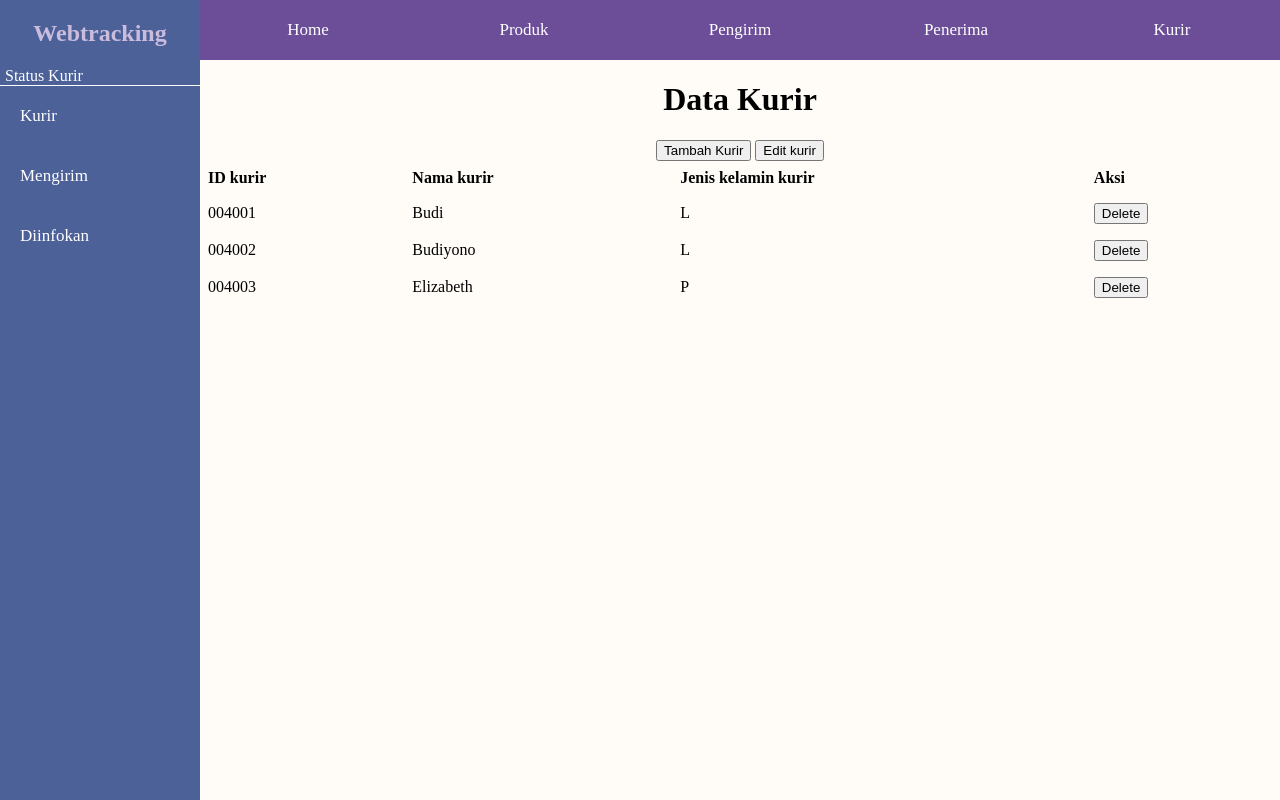
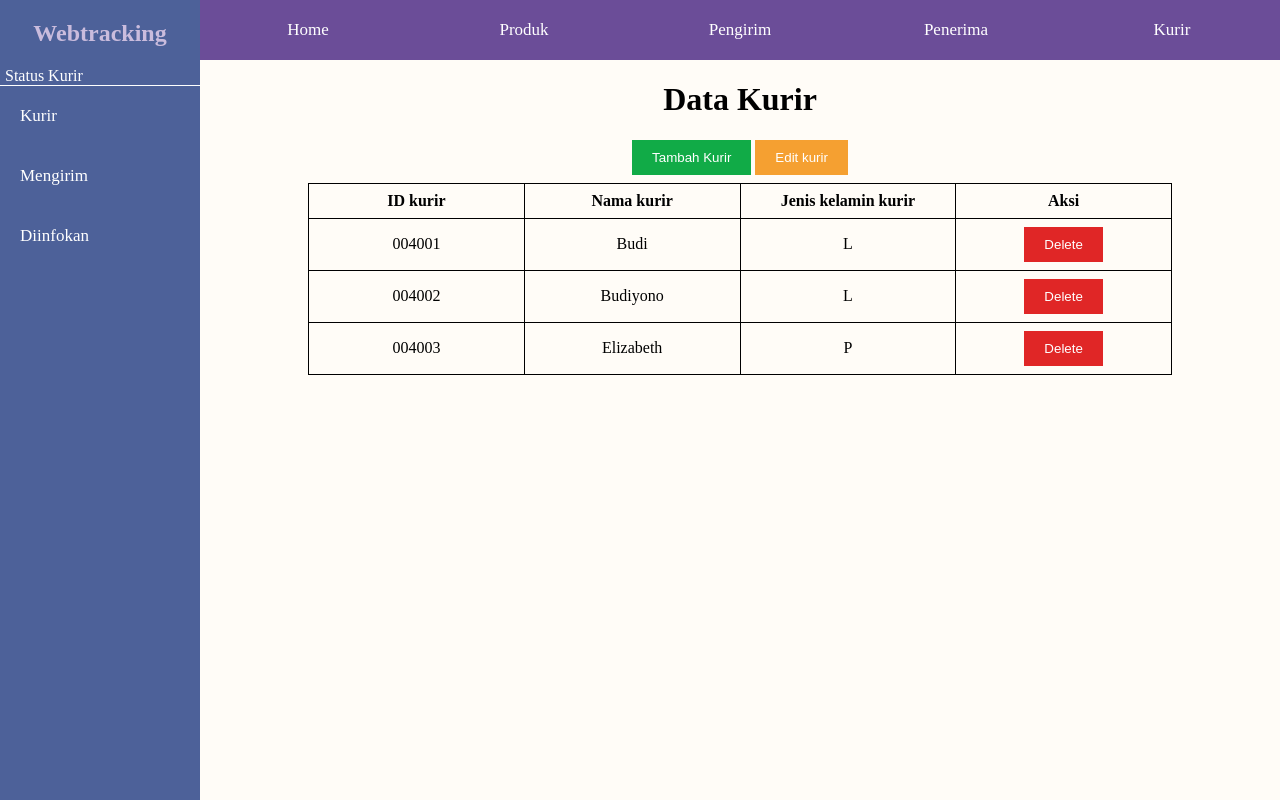
Before and after one commit to mnnur/Project-Sisdat, a PHP site: page /public/kurir.php in a window 1280 px wide. Run offline with PHP 8.4, Linux system fonts and the light colour scheme; data comes from the database, SQL or seed files in the repository.

Commit message:
update button style

```diff
--- a/css/main-style.css
+++ b/css/main-style.css
@@ -4,6 +4,10 @@
 
 body {
     margin: 0;
+}
+
+button {
+    cursor: pointer;
 }
 
 .wrapper {
@@ -91,16 +95,18 @@ main {
 }
 
 
-table {
+table, th, td {
     border-collapse: collapse;
-    width: 100%;
+    text-align: center;
+    padding: 8px;
+    margin: 8px;
+    border: 1px solid #000;
+    width: 80%;
 }
 
-table th, table td {
-    text-align: left;
-    padding: 8px;
+th, td {
+    width: 100px;
 }
-
 
 .add-form-popup {
     display: none;
@@ -159,3 +165,43 @@ table th, table td {
     display: flex;
     justify-content: space-evenly;
 }
+
+.btn-delete {
+    color: #ffffff;
+    background: #e02626;
+    padding: 10px 20px 10px 20px;
+    text-decoration: none;
+    border: none;
+  }
+
+.btn-delete:hover {
+    background: #9c1a1a;
+    text-decoration: none;
+}
+
+.open-button-add {
+color: #ffffff;
+background: #11ab47;
+padding: 10px 20px 10px 20px;
+text-decoration: none;
+border: none;
+}
+
+.open-button-add:hover {
+background: #0d8033;
+text-decoration: none;
+}
+
+
+.open-button-edit {
+    color: #ffffff;
+    background: #f5a031;
+    padding: 10px 20px 10px 20px;
+    text-decoration: none;
+    border: none;
+  }
+
+  .open-button-edit:hover {
+    background: #cc8529;
+    text-decoration: none;
+  }
--- a/index.php
+++ b/index.php
@@ -4,7 +4,7 @@
     <meta charset="UTF-8">
     <meta name="viewport" content="width=device-width, initial-scale=1.0">
     <meta http-equiv="X-UA-Compatible" content="ie=edge">
-    <title>Mockup</title>
+    <title>Webtracking</title>
 
     <link rel="stylesheet" href="css/main-style.css">
   </head>
@@ -12,7 +12,7 @@
     <div class="wrapper">
         <aside  id="sidenav">
             <div class="logo">
-                <h2>Mockup</h2>
+                <h2>Webtracking</h2>
             </div>
                 <p id="status">Status</p>
                 <a href="index.html">Home</a>
@@ -27,7 +27,7 @@
             <a href="public/kurir.php">Kurir</a>
         </nav>
         <main>
-            <div class="center">
+            <div class="main-content">
             <h1>Selamat Datang!</h1>
         </div>
         </main>
--- a/public/kurir.php
+++ b/public/kurir.php
@@ -65,8 +65,8 @@ if (isset($_POST['deleteKurir'])) {
                 <input type="radio" name="jk-kurir" <?php if (isset($jk) && $jk == "L") echo "checked"; ?> value="L">Laki-Laki
             </div>
             <div class="action-button">
-                <button type="submit" class="btn" name="submitKurir" id="submitButton">Tambah</button>
-                <button class="btn" id="closeAddButton" onclick="closeAddFormPopup()">Tutup</button>
+                <button type="submit" class="open-button-add" name="submitKurir" id="submitButton">Tambah</button>
+                <button class="btn-delete" id="closeAddButton" onclick="closeAddFormPopup()">Tutup</button>
             </div>
         </form>
     </div>
@@ -96,8 +96,8 @@ if (isset($_POST['deleteKurir'])) {
             </div>
 
             <div class="action-button">
-                <button type="submit" class="btn-edit" name="editKurir">Edit</button>
-                <button type="button" class="btn-close-edit" id="close-button-edit" onclick="closeEditFormPopup()">Tutup</button>
+                <button type="submit" class="open-button-edit" name="editKurir">Edit</button>
+                <button type="button" class="btn-delete" id="close-button-edit" onclick="closeEditFormPopup()">Tutup</button>
             </div>
         </form>
     </div>
@@ -144,7 +144,7 @@ if (isset($_POST['deleteKurir'])) {
                             echo "<td>";
                             echo "<form action='' method='POST'>";
                             echo "<input type='hidden' name='id-kurir' value='" . $row['id_kurir'] . "'>";
-                            echo "<button type='submit' class='btn' name='deleteKurir'>Delete</button>";
+                            echo "<button type='submit' class='btn-delete' name='deleteKurir'>Delete</button>";
                             echo "</form>";
                             echo "</td>";
                             echo "</tr>";
--- a/public/relasi/memiliki.php
+++ b/public/relasi/memiliki.php
@@ -58,8 +58,8 @@ if (isset($_POST['deleteMemiliki'])) {
                 ?>
             </select>
                 <div class="action-button">
-                    <button type="submit" class="btn" name="submitMemiliki" id="submitButton">Tambah</button>
-                    <button class="btn" id="closeAddButton" onclick="closeAddFormPopup()">Tutup</button>
+                    <button type="submit" class="open-button-add" name="submitMemiliki" id="submitButton">Tambah</button>
+                    <button class="btn-delete" id="closeAddButton" onclick="closeAddFormPopup()">Tutup</button>
                 </div>
         </form>
     </div>
@@ -105,7 +105,7 @@ if (isset($_POST['deleteMemiliki'])) {
                             echo "<form action='' method='POST'>";
                             echo "<input type='hidden' name='id-pengirim' value='" . $row['id_pengirim'] . "'>";
                             echo "<input type='hidden' name='id-produk' value='" . $row['id_produk'] . "'>";
-                            echo "<button type='submit' class='btn' name='deleteMemiliki'>Delete</button>";
+                            echo "<button type='submit' class='btn-delete' name='deleteMemiliki'>Delete</button>";
                             echo "</form>";
                             echo "</td>";
                             echo "</tr>";
--- a/public/relasi/menerima.php
+++ b/public/relasi/menerima.php
@@ -58,8 +58,8 @@ if (isset($_POST['deleteMenerima'])) {
                 ?>
             </select>
                 <div class="action-button">
-                    <button type="submit" class="btn" name="submitMenerima" id="submitButton">Tambah</button>
-                    <button class="btn" id="closeAddButton" onclick="closeAddFormPopup()">Tutup</button>
+                    <button type="submit" class="open-button-add" name="submitMenerima" id="submitButton">Tambah</button>
+                    <button class="btn-delete" id="closeAddButton" onclick="closeAddFormPopup()">Tutup</button>
                 </div>
         </form>
     </div>
@@ -105,7 +105,7 @@ if (isset($_POST['deleteMenerima'])) {
                             echo "<form action='' method='POST'>";
                             echo "<input type='hidden' name='id-penerima' value='" . $row['id_penerima'] . "'>";
                             echo "<input type='hidden' name='id-produk' value='" . $row['id_produk'] . "'>";
-                            echo "<button type='submit' class='btn' name='deleteMenerima'>Delete</button>";
+                            echo "<button type='submit' class='btn-delete' name='deleteMenerima'>Delete</button>";
                             echo "</form>";
                             echo "</td>";
                             echo "</tr>";
--- a/public/relasi/menginfokan.php
+++ b/public/relasi/menginfokan.php
@@ -58,8 +58,8 @@ if (isset($_POST['deleteMenginfokan'])) {
                 ?>
             </select>
                 <div class="action-button">
-                    <button type="submit" class="btn" name="submitMenginfokan" id="submitButton">Tambah</button>
-                    <button class="btn" id="closeAddButton" onclick="closeAddFormPopup()">Tutup</button>
+                    <button type="submit" class="open-button-add" name="submitMenginfokan" id="submitButton">Tambah</button>
+                    <button class="btn-delete" id="closeAddButton" onclick="closeAddFormPopup()">Tutup</button>
                 </div>
         </form>
     </div>
@@ -105,7 +105,7 @@ if (isset($_POST['deleteMenginfokan'])) {
                             echo "<form action='' method='POST'>";
                             echo "<input type='hidden' name='id-kurir' value='" . $row['id_kurir'] . "'>";
                             echo "<input type='hidden' name='id-pengirim' value='" . $row['id_pengirim'] . "'>";
-                            echo "<button type='submit' class='btn' name='deleteMenginfokan'>Delete</button>";
+                            echo "<button type='submit' class='btn-delete' name='deleteMenginfokan'>Delete</button>";
                             echo "</form>";
                             echo "</td>";
                             echo "</tr>";
--- a/public/relasi/mengirim.php
+++ b/public/relasi/mengirim.php
@@ -58,8 +58,8 @@ if (isset($_POST['deleteMengirim'])) {
                 ?>
             </select>
                 <div class="action-button">
-                    <button type="submit" class="btn" name="submitMengirim" id="submitButton">Tambah</button>
-                    <button class="btn" id="closeAddButton" onclick="closeAddFormPopup()">Tutup</button>
+                    <button type="submit" class="open-button-add" name="submitMengirim" id="submitButton">Tambah</button>
+                    <button class="btn-delete" id="closeAddButton" onclick="closeAddFormPopup()">Tutup</button>
                 </div>
         </form>
     </div>
@@ -105,7 +105,7 @@ if (isset($_POST['deleteMengirim'])) {
                             echo "<form action='' method='POST'>";
                             echo "<input type='hidden' name='id-kurir' value='" . $row['id_kurir'] . "'>";
                             echo "<input type='hidden' name='id-produk' value='" . $row['id_produk'] . "'>";
-                            echo "<button type='submit' class='btn' name='deleteMengirim'>Delete</button>";
+                            echo "<button type='submit' class='btn-delete' name='deleteMengirim'>Delete</button>";
                             echo "</form>";
                             echo "</td>";
                             echo "</tr>";
```
Also changed, not shown: public/penerima.php (+5 -5 lines), public/pengirim.php (+5 -5 lines), public/produk.php (+5 -5 lines).
